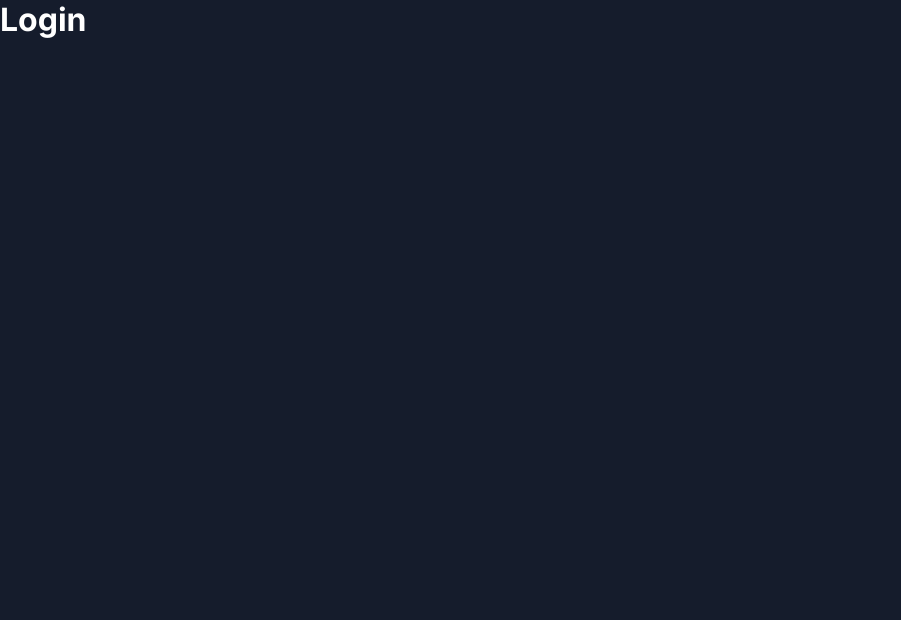
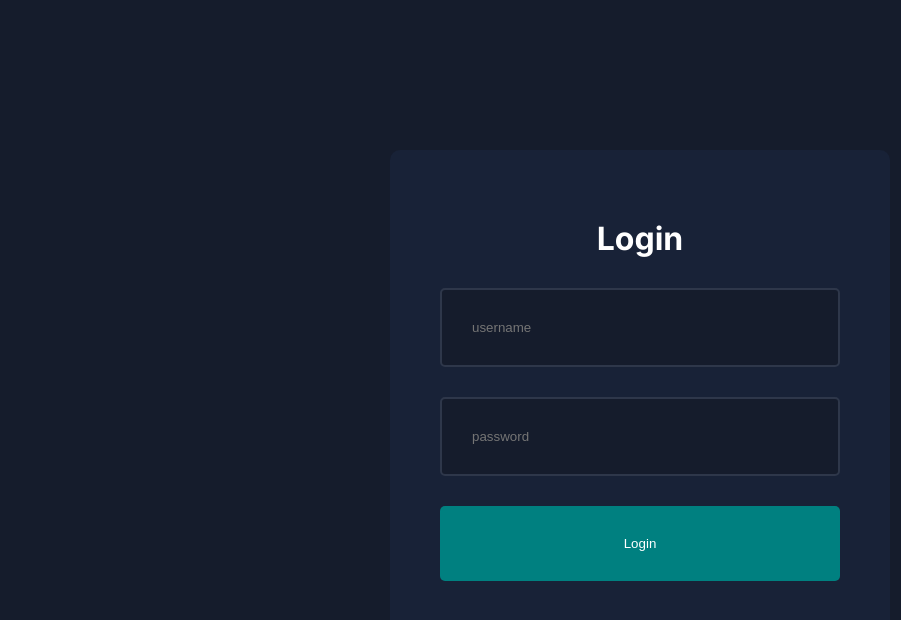
Before and after one commit to marco-vanin/cec5_next-dashboard, a Next.js app: page /login in a window 1280 px wide. Shown: the top 620 px of the page, without its empty margins (0-901 px from the left). Built offline with nearby package versions, Linux system fonts and the light colour scheme.

Commit message:
✨ Finish design

```diff
--- a/app/login/page.jsx
+++ b/app/login/page.jsx
@@ -1,7 +1,14 @@
+import styles from '@/app/ui/login/login.module.css';
+
 export default function LoginPage() {
   return (
-    <div>
-      <h1>Login</h1>
+    <div className={styles.container}>
+      <form className={styles.form}>
+        <h1>Login</h1>
+        <input type="text" placeholder="username" name="username" />
+        <input type="password" placeholder="password" name="password" />
+        <button>Login</button>
+      </form>
     </div>
   );
 }
--- /dev/null
+++ b/app/ui/dashboard/products/singleProduct/singleProduct.module.css
@@ -0,0 +1,62 @@
+.container {
+  display: flex;
+  gap: 50px;
+  margin-top: 20px;
+}
+
+.infoContainer {
+  flex: 1;
+  background-color: var(--bgSoft);
+  padding: 20px;
+  border-radius: 10px;
+  font-weight: bold;
+  color: var(--textSoft);
+  height: max-content;
+}
+
+.imgContainer {
+  width: 100%;
+  height: 300px;
+  position: relative;
+  border-radius: 10px;
+  overflow: hidden;
+  margin-bottom: 20px;
+}
+
+.formContainer {
+  flex: 3;
+  background-color: var(--bgSoft);
+  padding: 20px;
+  border-radius: 10px;
+}
+
+.form {
+  display: flex;
+  flex-direction: column;
+}
+
+.form input,
+.form textarea,
+.form select {
+  padding: 20px;
+  border: 2px solid #2e374a;
+  border-radius: 5px;
+  background-color: var(--bg);
+  color: var(--text);
+  margin: 10px 0px;
+}
+
+.form label {
+  font-size: 12px;
+}
+
+.form button {
+  width: 100%;
+  padding: 20px;
+  background-color: teal;
+  color: var(--text);
+  border: none;
+  border-radius: 5px;
+  cursor: pointer;
+  margin-top: 20px;
+}
--- /dev/null
+++ b/app/ui/dashboard/users/singleUser/singleUser.module.css
@@ -0,0 +1,124 @@
+.container {
+  display: flex;
+  gap: 50px;
+  margin-top: 20px;
+}
+
+.infoContainer {
+  flex: 1;
+  background-color: var(--bgSoft);
+  padding: 20px;
+  border-radius: 10px;
+  font-weight: bold;
+  color: var(--textSoft);
+  height: max-content;
+}
+
+.imgContainer {
+  width: 100%;
+  height: 300px;
+  position: relative;
+  border-radius: 10px;
+  overflow: hidden;
+  margin-bottom: 20px;
+}
+
+.formContainer {
+  flex: 3;
+  background-color: var(--bgSoft);
+  padding: 20px;
+  border-radius: 10px;
+}
+
+.form {
+  display: flex;
+  flex-direction: column;
+}
+
+.form input,
+.form textarea,
+.form select {
+  padding: 20px;
+  border: 2px solid #2e374a;
+  border-radius: 5px;
+  background-color: var(--bg);
+  color: var(--text);
+  margin: 10px 0px;
+}
+
+.form label {
+  font-size: 12px;
+}
+
+.form button {
+  width: 100%;
+  padding: 20px;
+  background-color: teal;
+  color: var(--text);
+  border: none;
+  border-radius: 5px;
+  cursor: pointer;
+  margin-top: 20px;
+}
+.container {
+  display: flex;
+  gap: 50px;
+  margin-top: 20px;
+}
+
+.infoContainer {
+  flex: 1;
+  background-color: var(--bgSoft);
+  padding: 20px;
+  border-radius: 10px;
+  font-weight: bold;
+  color: var(--textSoft);
+  height: max-content;
+}
+
+.imgContainer {
+  width: 100%;
+  height: 300px;
+  position: relative;
+  border-radius: 10px;
+  overflow: hidden;
+  margin-bottom: 20px;
+}
+
+.formContainer {
+  flex: 3;
+  background-color: var(--bgSoft);
+  padding: 20px;
+  border-radius: 10px;
+}
+
+.form {
+  display: flex;
+  flex-direction: column;
+}
+
+.form input,
+.form textarea,
+.form select {
+  padding: 20px;
+  border: 2px solid #2e374a;
+  border-radius: 5px;
+  background-color: var(--bg);
+  color: var(--text);
+  margin: 10px 0px;
+}
+
+.form label {
+  font-size: 12px;
+}
+
+.form button {
+  width: 100%;
+  padding: 20px;
+  background-color: teal;
+  color: var(--text);
+  border: none;
+  border-radius: 5px;
+  cursor: pointer;
+  margin-top: 20px;
+}
--- /dev/null
+++ b/app/ui/login/login.module.css
@@ -0,0 +1,39 @@
+.container {
+  width: 100%;
+  height: 100vh;
+  display: flex;
+  align-items: center;
+  justify-content: center;
+}
+
+.form {
+  background-color: var(--bgSoft);
+  padding: 50px;
+  border-radius: 10px;
+  width: 500px;
+  height: 500px;
+  display: flex;
+  flex-direction: column;
+  align-items: center;
+  justify-content: center;
+  gap: 30px;
+}
+
+.form input {
+  width: 100%;
+  padding: 30px;
+  border: 2px solid #2e374a;
+  border-radius: 5px;
+  background-color: var(--bg);
+  color: var(--text);
+}
+
+.form button {
+  width: 100%;
+  padding: 30px;
+  background-color: teal;
+  color: var(--text);
+  border: none;
+  cursor: pointer;
+  border-radius: 5px;
+}
```
Also changed, not shown: app/dashboard/products/[id]/page.jsx (added, +38 -0 lines), app/dashboard/users/[id]/page.jsx (added, +41 -0 lines).
